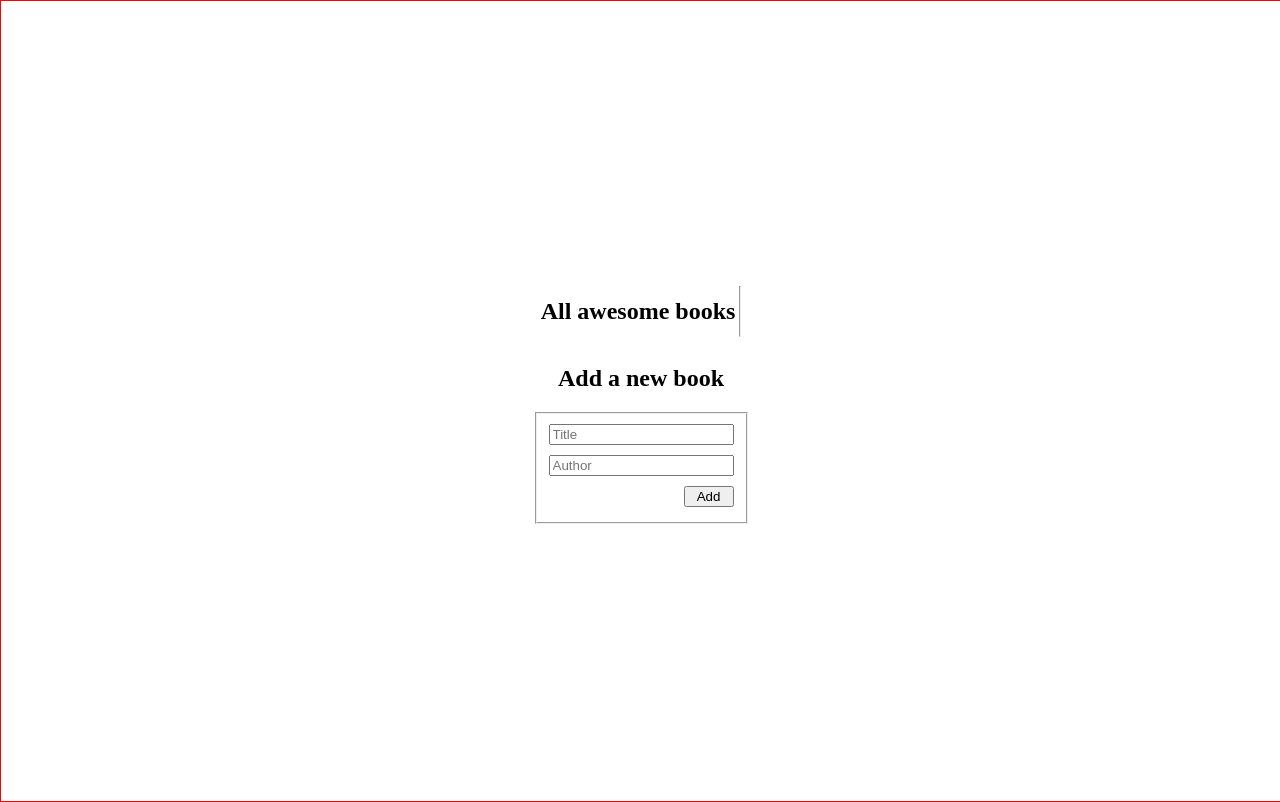
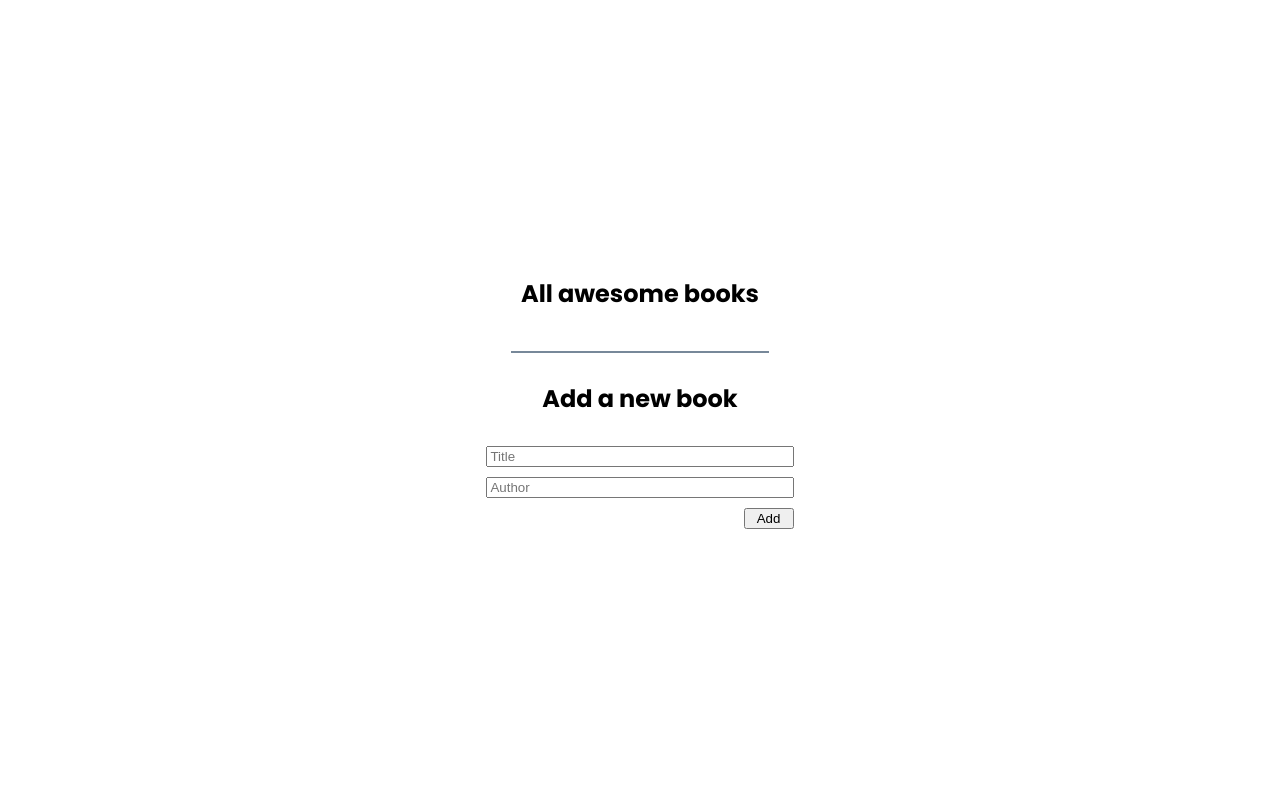
Before and after one commit to KDlamini/awesome-books-javascript, a website: page index.html in a window 1280 px wide. Drawn offline with Linux system fonts and the light colour scheme.

Commit message:
Update style.css
add new classes to style main page

```diff
--- a/style.css
+++ b/style.css
@@ -1,28 +1,77 @@
+@import url('https://fonts.googleapis.com/css2?family=Poppins:ital,wght@0,100;0,200;0,300;0,400;0,500;0,600;0,700;0,800;0,900;1,100;1,200;1,300;1,400;1,500;1,600;1,700;1,800;1,900&display=swap');
+
 body {
   margin: 0;
   padding: 0;
   background: #fff;
+  font-family: Poppins;
 }
 
+.table-entry div,
+.table-entry,
 .d-flex {
   display: flex;
 }
 
+.List-section ,
+.Add-section,
 .main-content {
-  flex-direction: column;
-  align-items: center;
-  justify-content: center;
-  width: 100%;
-  height: 100vh;
-  border: 1px solid red;
-}
-
-#Add-section {
   flex-direction: column;
   align-items: center;
 }
 
-#form {
+.main-content {
+  justify-content: center;
+  width: 100%;
+  height: 100vh;
+}
+
+.List-section {
+  width: 50%;
+}
+
+.book-table {
+  width: 100%;
+  display: flex;
+  flex-direction: column;
+}
+
+.table-entry,
+.table-row {
+  width: 100%;
+  justify-content: space-between;
+}
+
+.table-row:nth-child(even) {
+  background: #add8e6;
+}
+
+.table-entry {
+  margin: 1%;
+  width: 98%;
+}
+
+.table-entry div {
+  justify-content: space-between;
+  width: 40%;
+}
+
+.List-section-hr {
+  border: 1px solid #778899;
+  width: 40%;
+  margin-top: 20px;
+}
+
+.Add-section {
+  width: 40%;
+}
+
+fieldset {
+  border:  none;
+  width: 60%;
+}
+
+.form {
   flex-direction: column;
 }
 
@@ -30,7 +79,7 @@ body {
   margin: 5px 0;
 }
 
-#addButton {
+.addButton {
   width: 50px;
   align-self: flex-end;
 }
```
